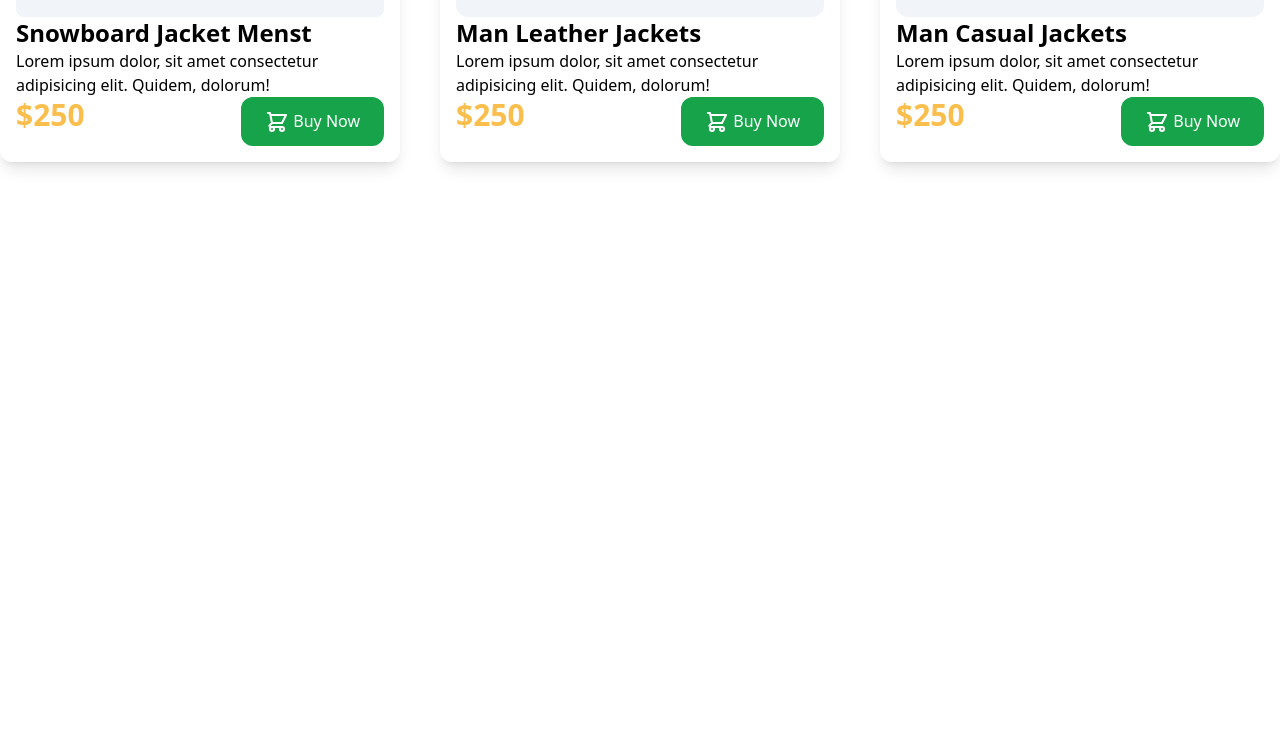
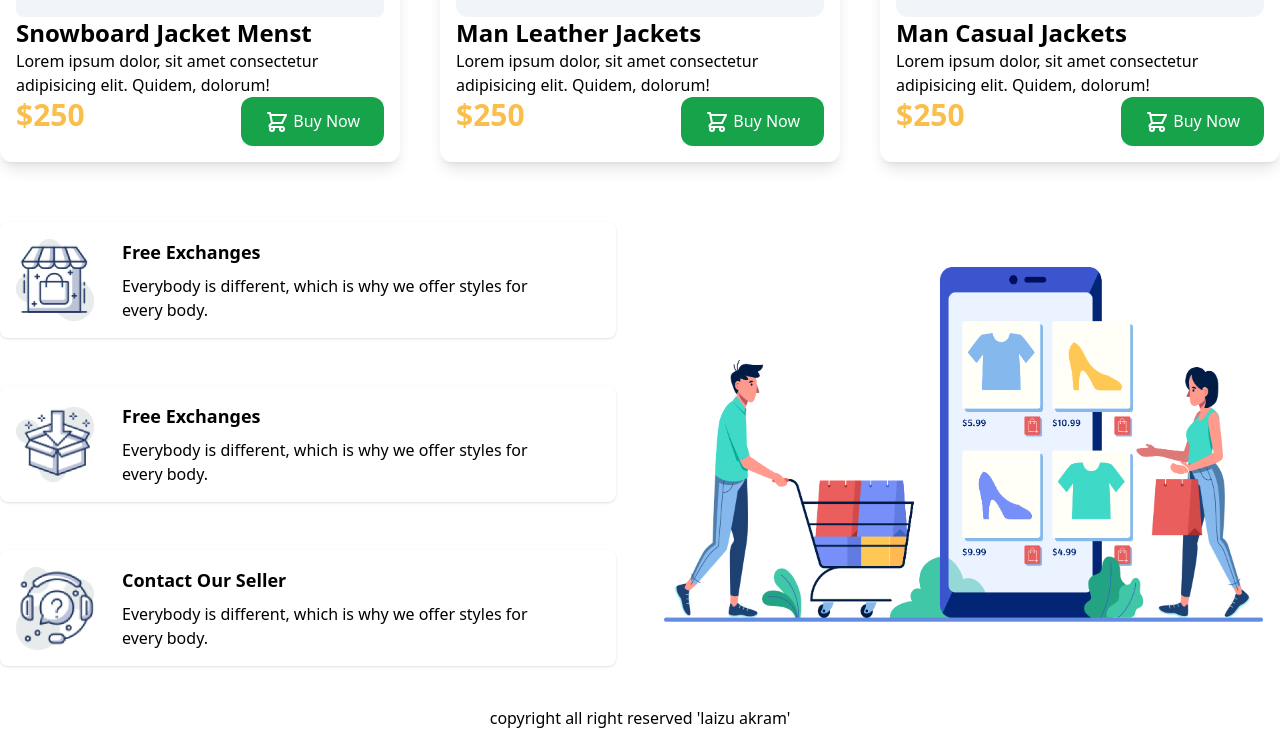
Before and after one commit to laizuakram1/penguin-fashion-tailwind, a plain HTML site: page index.html in a window 1280 px wide. Shown: the part 1883-2613 px from the top of the page. Before the commit the page ends 2065 px from the top, so only its background shows below. Drawn offline with nearby package versions, Linux system fonts and the light colour scheme.

Commit message:
complete facilities section

```diff
--- a/index.html
+++ b/index.html
@@ -153,10 +153,41 @@
         </div>
 
       </section>
-      <section id="facilities">
-
+      <section id="facilities" class="py-10">
+        <div class="grid grid-cols-2 gap-12">
+          <div class="flex items-center shadow rounded-lg p-4">
+            <img src="icons/image 12.png" alt="" width="78px" height="82px">
+            <div class="px-7">
+              <h4 class="text-lg font-bold mb-2">Free Exchanges</h4>
+              <p>Everybody is different, which is why we
+                offer styles for every body.</p>
+            </div>
+          </div>
+          <div class="row-span-3 flex items-center">
+            <img src="images/shopping.png" alt="" width="599px" height="355px">
+          </div>
+          <div class="flex items-center shadow rounded-lg p-4">
+            <img src="icons/image 13.png" alt="" width="78px" height="82px">
+            <div class="px-7">
+              <h4 class="text-lg font-bold mb-2">Free Exchanges</h4>
+              <p>Everybody is different, which is why we
+                offer styles for every body.</p>
+            </div>
+          </div>
+          <div class="flex items-center shadow rounded-lg p-4">
+            <img src="icons/image 14.png" alt="" width="78px" height="82px">
+            <div class="px-7">
+              <h4 class="text-lg font-bold mb-2">Contact Our Seller</h4>
+              <p>Everybody is different, which is why we
+                offer styles for every body.</p>
+            </div>
+          </div>
+        </div>
       </section>
   </main>
+  <footer>
+   <p class="text-center"> copyright all right reserved 'laizu akram'</p>
+  </footer>
 
 
 </body>
```
